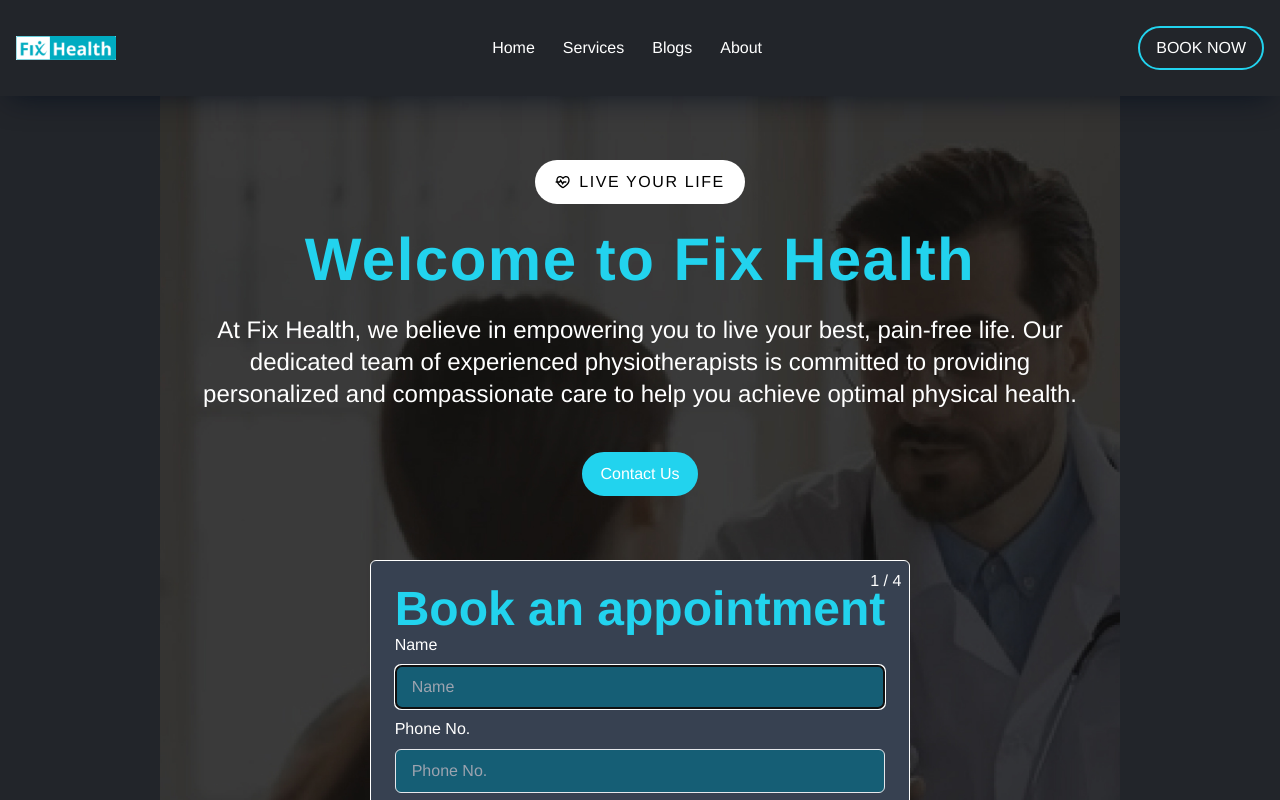
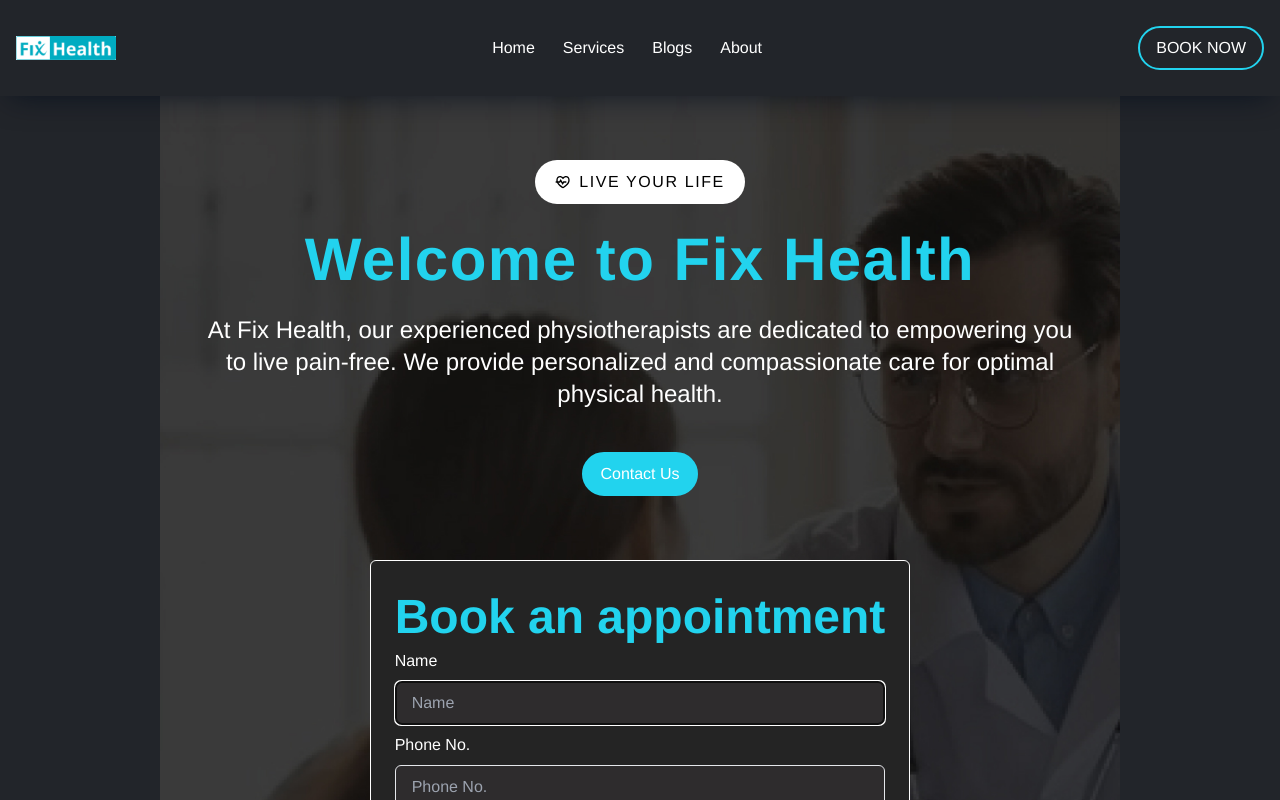
Before and after one commit to AbhishekPurty/fixhealth, a Next.js app: page / in a window 1280 px wide. Shown: the top 800 px of the page. Built offline with nearby package versions, Linux system fonts and the light colour scheme.

Commit message:
age less than 40 functionality

```diff
--- a/components/Complaints.tsx
+++ b/components/Complaints.tsx
@@ -19,7 +19,7 @@
                 id="complaints"
                 type="text"
                 placeholder="Complaint"
-                className="h-11 px-4 border rounded-md bg-cyan-800"
+                className="h-11 px-4 border rounded-md bg-formInput"
                 value={complaints}
                 onChange = {e => updateFields({complaints: e.target.value})}
             />
--- a/components/Details.tsx
+++ b/components/Details.tsx
@@ -22,7 +22,7 @@
                 id="age"
                 type="number"
                 placeholder="Age"
-                className="h-11 px-4 border rounded-md bg-cyan-800"
+                className="h-11 px-4 border rounded-md bg-formInput"
                 value={age}
                 onChange = {e => updateFields({age: e.target.value})}
             />
@@ -32,7 +32,7 @@
                 id="city"
                 type="text"
                 placeholder="City"
-                className="h-11 px-4 border rounded-md bg-cyan-800"
+                className="h-11 px-4 border rounded-md bg-formInput"
                 value={city}
                 onChange = {e => updateFields({city: e.target.value})}
             />
@@ -42,7 +42,7 @@
                 id="company"
                 type="text"
                 placeholder="Company"
-                className="h-11 px-4 border rounded-md bg-cyan-800"
+                className="h-11 px-4 border rounded-md bg-formInput"
                 value={company}
                 onChange = {e => updateFields({company: e.target.value})}
             />
--- a/components/FormWrapper.tsx
+++ b/components/FormWrapper.tsx
@@ -7,7 +7,7 @@
 const FormWrapper = ({ title, children }: Props) => {
   return (
     <div className="flex-col items-center justify-center">
-      <h2 className="flex items-center justify-center text-3xl lg:text-5xl text-cyan-400 font-semibold">{title}</h2>
+      <h2 className="py-2 flex items-center justify-center text-3xl lg:text-5xl text-cyan-400 font-semibold">{title}</h2>
       <div className="flex justify-start flex-col gap-2">{children}</div>
     </div>
   )
--- a/components/Form_v2.tsx
+++ b/components/Form_v2.tsx
@@ -42,20 +42,21 @@
     <Complaints {...data} updateFields={updateFields}/>,
     <Prev_exp {...data} updateFields={updateFields}/>
 ])
-
     function onSubmit(e: FormEvent){
         e.preventDefault()
-        if(!isLastStep) return next()
+        console.log(currentStepIndex)
+        console.log(data.age)
+        if(!isLastStep) return next(currentStepIndex, data.age)
         alert("Booking Successful")
     }
 
   return (
     <div className="size-max">
-        <div className="relative bg-gray-700 rounded-md p-6 m-[4rem] border-[1px] border-white ">
+        <div className="relative bg-formBg rounded-md p-6 m-[4rem] border-[1px] border-white ">
         <form onSubmit={onSubmit}>
-                <div className="absolute top-[.5rem] right-[.5rem]">
-                    {currentStepIndex + 1} / {steps.length}
-                </div>
+                {/* <div className="absolute top-[.5rem] right-[.5rem]">
+                    Step {currentStepIndex + 1}
+                </div> */}
                 {step}
                 <div className="mt-[1rem] flex gap-[.5rem] justify-end">
                     {!isFirstStep && (
--- a/components/Hero.tsx
+++ b/components/Hero.tsx
@@ -3,7 +3,7 @@
 
 const Hero = () => {
   return (
-    <div className="h-[100vh] xl:pb-20 ">
+    <div className="h-[110vh] xl:pb-20 ">
       <div className="container mx-auto h-full">
         <div className="flex flex-col xl:flex-row items-center justify-between h-full bg-[url('/fixhealthbg.jpg')] py-[4rem] bg-center bg-no-repeat bg-cover">
           <div className="mx-10 xl:w-[48%] text-center xl:text-left">
@@ -13,7 +13,7 @@
             </div>
             <h1 className="mb-6 text-5xl lg:text-6xl tracking-wide font-semibold text-cyan-400">Welcome to Fix Health</h1>
             <p className="mb-[42px] text-xl lg:text-2xl">
-              At Fix Health, we believe in empowering you to live your best, pain-free life. Our dedicated team of experienced physiotherapists is committed to providing personalized and compassionate care to help you achieve optimal physical health.
+            At Fix Health, our experienced physiotherapists are dedicated to empowering you to live pain-free. We provide personalized and compassionate care for optimal physical health.
             </p>
             <button className="text-white border-2 border-cyan-400 bg-cyan-400 duration-300 lg:w-auto lg:mx-0 rounded-full gap-3 px-4 py-2">Contact Us</button>
           </div>
--- a/components/Name.tsx
+++ b/components/Name.tsx
@@ -21,7 +21,7 @@
                 id="name"
                 type="text"
                 placeholder="Name"
-                className="h-11 px-4 border rounded-md bg-cyan-800"
+                className="h-11 px-4 border rounded-md bg-formInput"
                 value={name}
                 onChange = {e => updateFields({name: e.target.value})}
             />
@@ -29,9 +29,9 @@
             <input
                 required
                 id="phoneno"
-                type="number"
+                type="tel"
                 placeholder="Phone No."
-                className="h-11 px-4 border rounded-md bg-cyan-800"
+                className="h-11 px-4 border rounded-md bg-formInput"
                 value={phoneno}
                 onChange = {e => updateFields({phoneno: e.target.value})}
             />
--- a/components/Prev_exp.tsx
+++ b/components/Prev_exp.tsx
@@ -3,13 +3,16 @@
 
 type PrevData = {
   prev_exp: string
+  age: string
 }
+
 
 type Props = PrevData &{
     updateFields: (fields: Partial<PrevData>)  => void
 }
 
-const Prev_exp = ({ prev_exp, updateFields}: Props) => {
+const Prev_exp = ({ prev_exp, age, updateFields}: Props) => {
+  console.log(age)
   return (
     <div>
       <FormWrapper title="Book an appointment">
@@ -19,6 +22,7 @@
             <input
                 autoFocus
                 required
+                defaultChecked
                 id="prev_exp1"
                 name="prev_exp"
                 type="radio"
--- a/components/Stats.tsx
+++ b/components/Stats.tsx
@@ -4,7 +4,7 @@
 const Stats = () => {
   return (
     <div>
-      <div className="py-12">
+      <div className="py-12 my-10">
           <div className="container mx-auto h-full">
             <div className="flex flex-col lg:flex-row gap-y-6 justify-between">
               <div className="flex-1 flex flex-col lg:border-r items-center">
--- a/components/useMultistepForm.ts
+++ b/components/useMultistepForm.ts
@@ -3,8 +3,18 @@
 export function useMultistepForm(steps: ReactElement[]) {
   const [currentStepIndex, setCurrentStepIndex] = useState(0)
 
-  function next() {
+  const [end, setEnd ] = useState(1)
+
+  function next(currentStep:number, age:string) {
+    let temp:number
+    temp = age as unknown as number
     setCurrentStepIndex(i => {
+        if (temp<40 && currentStep===steps.length-3){
+            setEnd(2)
+        }
+        else if(temp>=40 && currentStep===steps.length-3){
+            setEnd(1)
+        }
       if (i >= steps.length - 1) return i
       return i + 1
     })
@@ -26,7 +36,7 @@
     step: steps[currentStepIndex],
     steps,
     isFirstStep: currentStepIndex === 0,
-    isLastStep: currentStepIndex === steps.length - 1,
+    isLastStep: currentStepIndex === steps.length - end,
     goTo,
     next,
     back,
--- a/next.config.js
+++ b/next.config.js
@@ -1,6 +1,6 @@
 /** @type {import('next').NextConfig} */
 const nextConfig = {
-  reactStrictMode: true,
+  reactStrictMode: false,
 }
 
 module.exports = nextConfig
--- a/tailwind.config.ts
+++ b/tailwind.config.ts
@@ -34,6 +34,8 @@
       },
       colors: {
         bgGrey : "#22252a",
+        formBg: "#242424",
+        formInput: "#2e2c2d"
       }
 
     },
```
